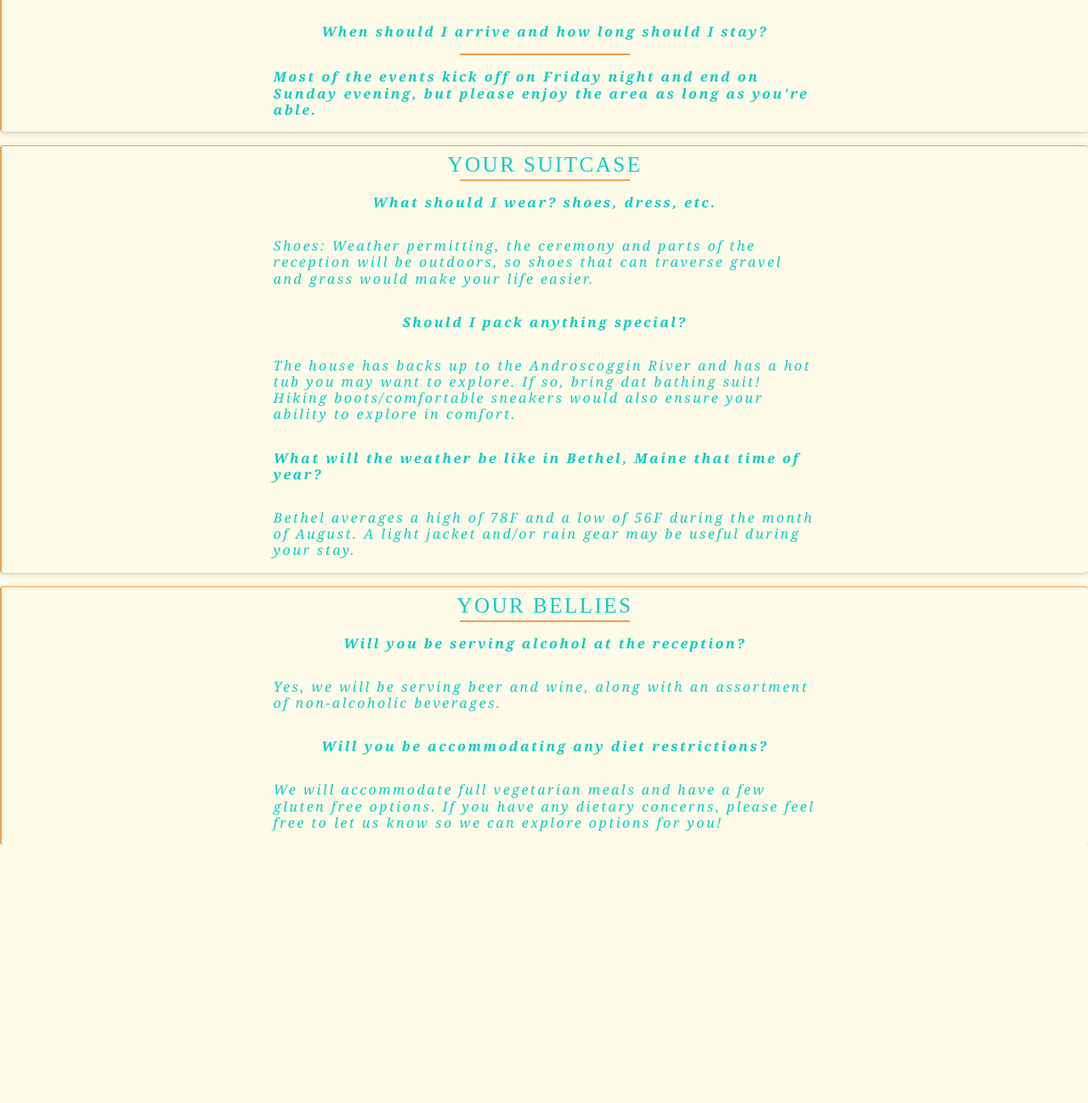
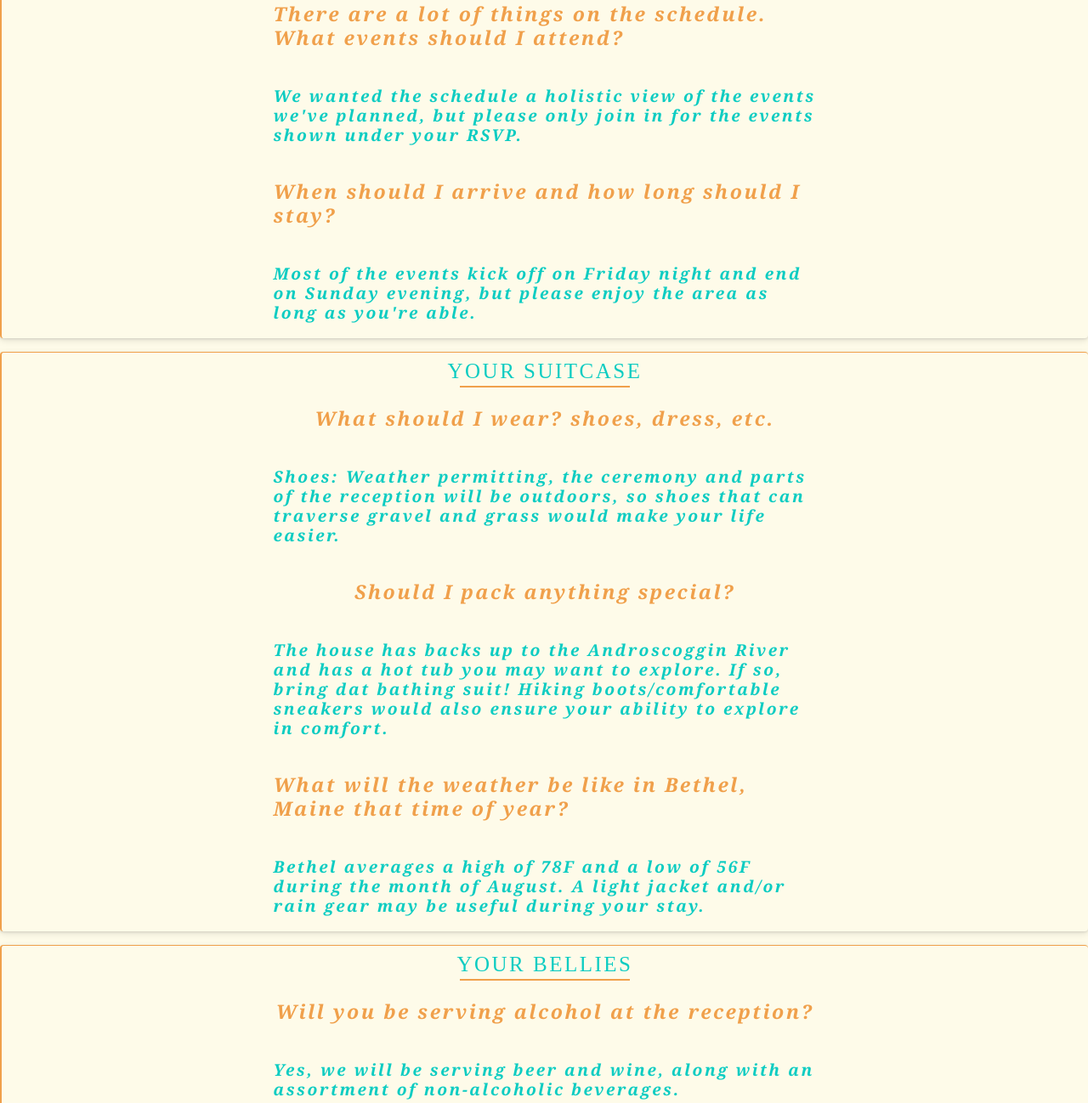
Before and after one commit to headfullofpancakes/Wedding-Site, a plain HTML site: page page6.html in a window 1280 px wide. Shown: the part 409-1707 px from the top of the page at 85% size. Before the commit the page ends 1403 px from the top, so only its background shows below. Drawn offline with Linux system fonts and the light colour scheme.

Commit message:
FAQ page update

```diff
--- a/base.css
+++ b/base.css
@@ -66,6 +66,9 @@
     transform: translateY(-3px) scale(1.1);
  }
 
+
+ /*INFO PAGE STYLE AND LAYOUT*/
+
  /*card layout COME BACK AND CHECK THIS*/
  .basic-grid-info-page {
     display: grid;
@@ -110,6 +113,21 @@
     font-size: medium;
   }
 
+
+  /*FAQ PAGE STYLE AND LAYOUT*/
+
+  /*info page card content*/
+.faq-content {
+  letter-spacing: 2.5px;
+  font-family: 'Raleway';
+  font-weight: 400;
+  color: #0cccc2;
+  font-weight: 400;
+  font-size: 25px;
+  margin-bottom: 3px;
+  margin-top: 8px;
+}
+
   /*underline style accent for faq page*/
 .underline-faq {
   display: block;
@@ -131,5 +149,10 @@
     font-weight: normal;
     line-height: 1.2;
     font-style: oblique;
-    font-size: medium;
+    font-size: 40%;
   }
+
+  .p-faq {
+    font-size: larger;
+    color: #f0a04b;
+  }
--- a/index.css
+++ b/index.css
@@ -186,6 +186,14 @@ nav a:hover {
     grid-template-columns: repeat(auto-fill, minmax(240px, 1fr));
  }
 
+
+ /*rsvp-button*/
+#rsvp-button{
+
+
+}
+
+
  /*stock button for the site*/
 .stock-button {
     padding: 1.3em 3em;
--- a/page6.html
+++ b/page6.html
@@ -37,43 +37,42 @@
 
     <section class="basic-grid-info-page">
         <div class="card-info">
-            <h2 class="info-content"> YOUR CALENDAR </h2>
+            <h2 class="faq-content"> YOUR CALENDAR </h2>
             <span class="underline-faq"></span>
+            <br><br>
                 <div class="detail-faq">
-                    <p><b>  There are a lot of things on the schedule. What events should I attend? </b></p>
-                    <span class="underline-faq"></span>
+                    <p class="p-faq"><b>  There are a lot of things on the schedule. What events should I attend? </b></p>
                     <p><b>  We wanted the schedule a holistic view of the events we've planned, but please only join in for the events shown under your RSVP. </b></p>
-                    <p><b> When should I arrive and how long should I stay? </b></p>
-                    <span class="underline-faq"></span>
+                    <p class="p-faq"><b> When should I arrive and how long should I stay? </b></p>
                 <p><b> Most of the events kick off on Friday night and end on Sunday evening, but please enjoy the area as long as you're able. </b></p>
                 </div>
         </div>
         <div class="card-info">
-            <h2 class="info-content"> YOUR SUITCASE </h2>
+            <h2 class="faq-content"> YOUR SUITCASE </h2>
             <span class="underline-faq"></span>
                 <div class="detail-faq">
-                    <p><b> What should I wear? shoes, dress, etc. </b></p>
-                    <p> Shoes: Weather permitting, the ceremony and parts of the reception will be outdoors, so shoes that can traverse gravel
-                        and grass would make your life easier. </p>
+                    <p class="p-faq"><b> What should I wear? shoes, dress, etc. </b></p>
+                    <p><b>Shoes: Weather permitting, the ceremony and parts of the reception will be outdoors, so shoes that can traverse gravel
+                        and grass would make your life easier.</b></p>
 
-                <p><b> Should I pack anything special? </b></p>
-                        <p> The house has backs up to the Androscoggin River and has a hot tub you may want to explore. If so, bring dat bathing suit!
-                        Hiking boots/comfortable sneakers would also ensure your ability to explore in comfort. </p>
+                    <p class="p-faq"><b> Should I pack anything special? </b></p>
+                        <p><b> The house has backs up to the Androscoggin River and has a hot tub you may want to explore. If so, bring dat bathing suit!
+                        Hiking boots/comfortable sneakers would also ensure your ability to explore in comfort. </b></p>
 
-                <p><b> What will the weather be like in Bethel, Maine that time of year? </b></p>
-                        <p> Bethel averages a high of 78F and a low of 56F during the month of August. A light jacket and/or rain gear may be useful during your stay. </p>
+                    <p class="p-faq"><b> What will the weather be like in Bethel, Maine that time of year? </b></p>
+                        <p><b> Bethel averages a high of 78F and a low of 56F during the month of August. A light jacket and/or rain gear may be useful during your stay. </b></p>
                 </div>
         </div>
         <div class="card-info">
-            <h2 class="info-content"> YOUR BELLIES</h2>
+            <h2 class="faq-content"> YOUR BELLIES</h2>
             <span class="underline-faq"></span>
                 <div class="detail-faq">
-                    <p><b> Will you be serving alcohol at the reception? </b></p>
-                    <p> Yes, we will be serving beer and wine, along with an assortment of non-alcoholic beverages. </p>
+                    <p class="p-faq"><b> Will you be serving alcohol at the reception? </b></p>
+                    <p><b> Yes, we will be serving beer and wine, along with an assortment of non-alcoholic beverages. </b></p>
 
-                <p><b> Will you be accommodating any diet restrictions? </b></p>
-                    <p> We will accommodate full vegetarian meals and have a few gluten free options. If you have any dietary concerns, please feel free to let us know
-                     so we can explore options for you! </p>
+                    <p class="p-faq"><b> Will you be accommodating any diet restrictions? </b></p>
+                    <p><b> We will accommodate full vegetarian meals and have a few gluten free options. If you have any dietary concerns, please feel free to let us know
+                     so we can explore options for you! </b></p>
                 </div>
         </div>
     </section>
```
Also changed, not shown: index.html (+1 -12 lines).
